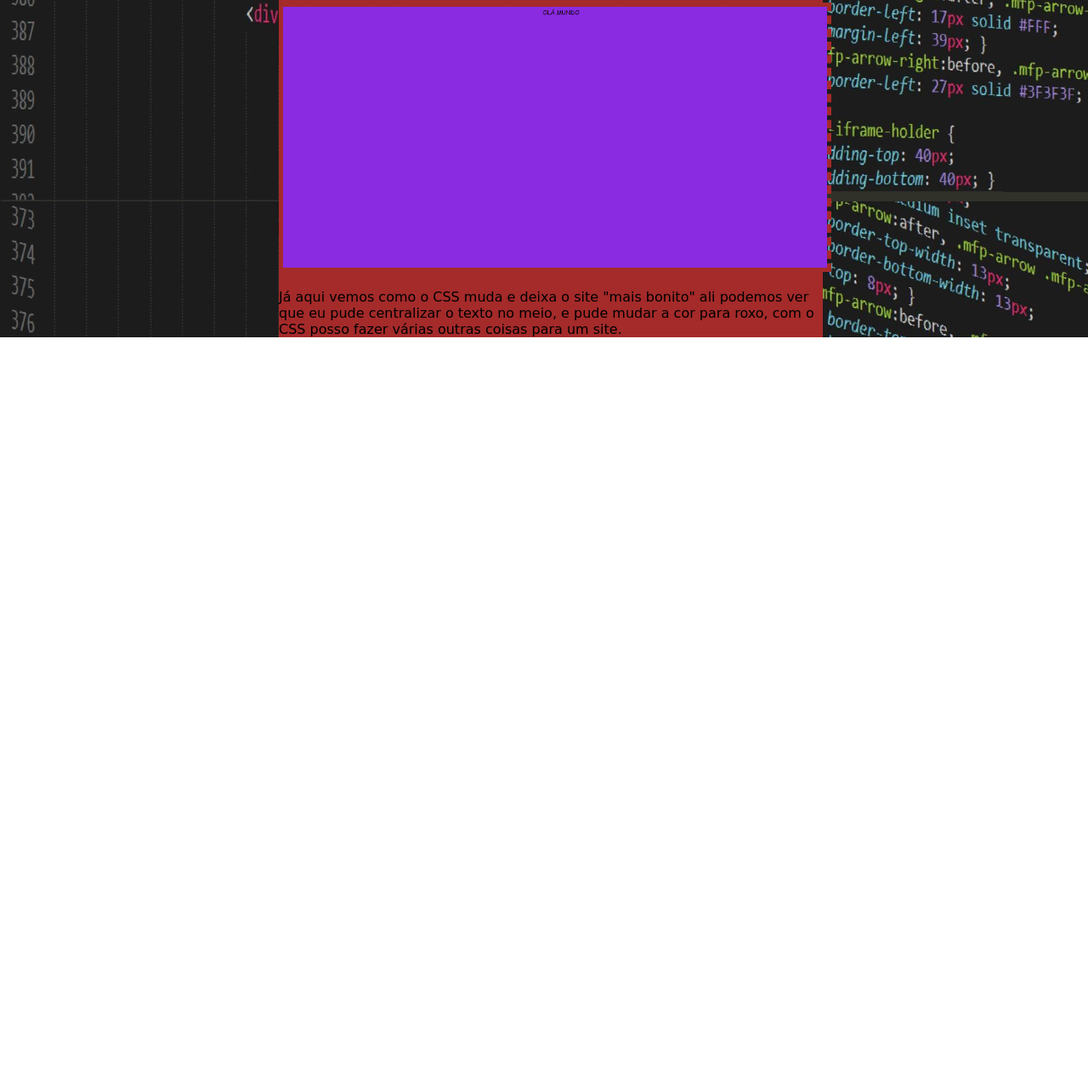
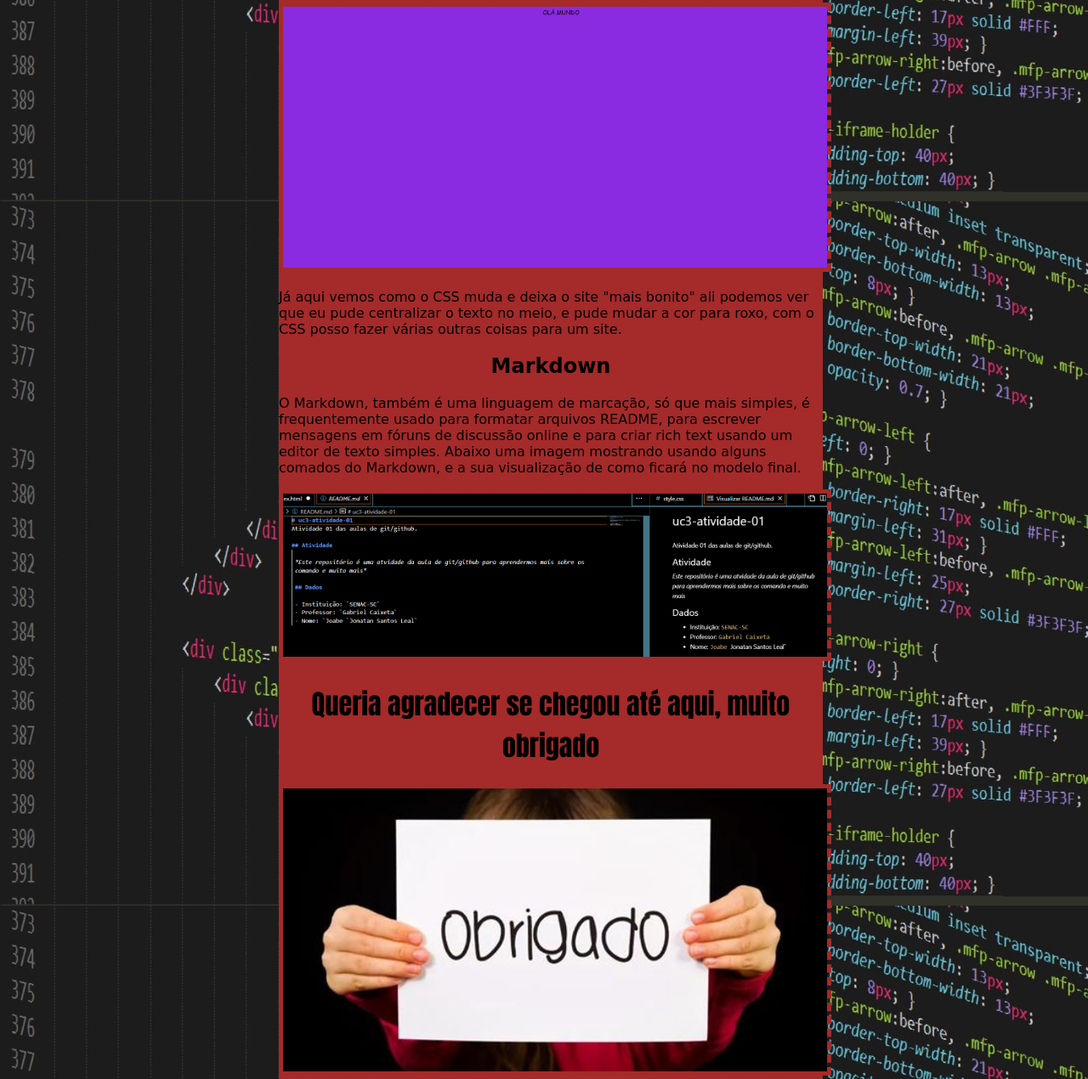
Before and after one commit to Silfrid/uc3-atividade-01, a plain HTML site: page assets/index.html in a window 1280 px wide. Shown: the part 1421-2691 px from the top of the page at 85% size. Before the commit the page ends 1818 px from the top, so only its background shows below. Drawn offline with Linux system fonts and the light colour scheme.

Commit message:
Adicionado texto falando sobre o Markdown, e finalizando com agradecimentos

```diff
--- a/assets/css/style.css
+++ b/assets/css/style.css
@@ -31,3 +31,7 @@ body{
     border-style: dashed;
     border: 25px dotted [blue];
 }
+.agradecimento{
+    font-family: Impact, Haettenschweiler, 'Arial Narrow Bold', sans-serif;
+    text-align: center;
+}
--- a/assets/index.html
+++ b/assets/index.html
@@ -19,15 +19,25 @@
         <img class="borda" src="images/exemplo.jpg">
         <p>ela ficará assim, mais veja o comando por trás de tudo isso.</p>
         <img class="borda" src="images/Captura de tela 2022-04-01 234808.png">
-        <p>E com HTML podemos vários outros comandos como um para parágrafos, título, subtítulo, entre vários outros</p>
+        <p>E com HTML podemos fazer vários outros comandos como um para parágrafos, título, subtítulo, entre vários outros.
+        </p>
         <h2>CSS</h2>
-        <p>O CSS é uma linguagem demmarcação no qual ajuda a editar, alinhar, remover e trabalhar no espaço entre
+        <p>O CSS é uma linguagem de marcação no qual ajuda a editar, alinhar, remover e trabalhar no espaço entre
             elementos de uma página. Um exemplo de um site com CSS e sem CSS </p>
         <img class="borda" src="images/Sem CSS.png">
         <p>Aqui vemos o site sem nenhum comando CSS.</p>
         <img class="borda" src="images/Com CSS.png">
         <p>Já aqui vemos como o CSS muda e deixa o site "mais bonito" ali podemos ver que eu pude centralizar o texto no
             meio, e pude mudar a cor para roxo, com o CSS posso fazer várias outras coisas para um site. </p>
+        <h2>Markdown</h2>
+        <p>O Markdown, também é uma linguagem de marcação, só que mais simples, é frequentemente usado para formatar
+            arquivos README, para escrever mensagens em fóruns de discussão online e para criar rich text usando um
+            editor de texto simples. Abaixo uma imagem mostrando usando alguns comados do Markdown, e a sua visualização
+            de como ficará no modelo final. </p>
+            <img class="borda" src="images/Markdown.png">
+
+            <h1 class="agradecimento"> Queria agradecer se chegou até aqui, muito obrigado</h1>
+            <img class="borda" src="images/obrigado.jpg">
     </div>
 
 </body>
```
Also changed, not shown: assets/images/Markdown.png (added), assets/images/obrigado.jpg (added).
